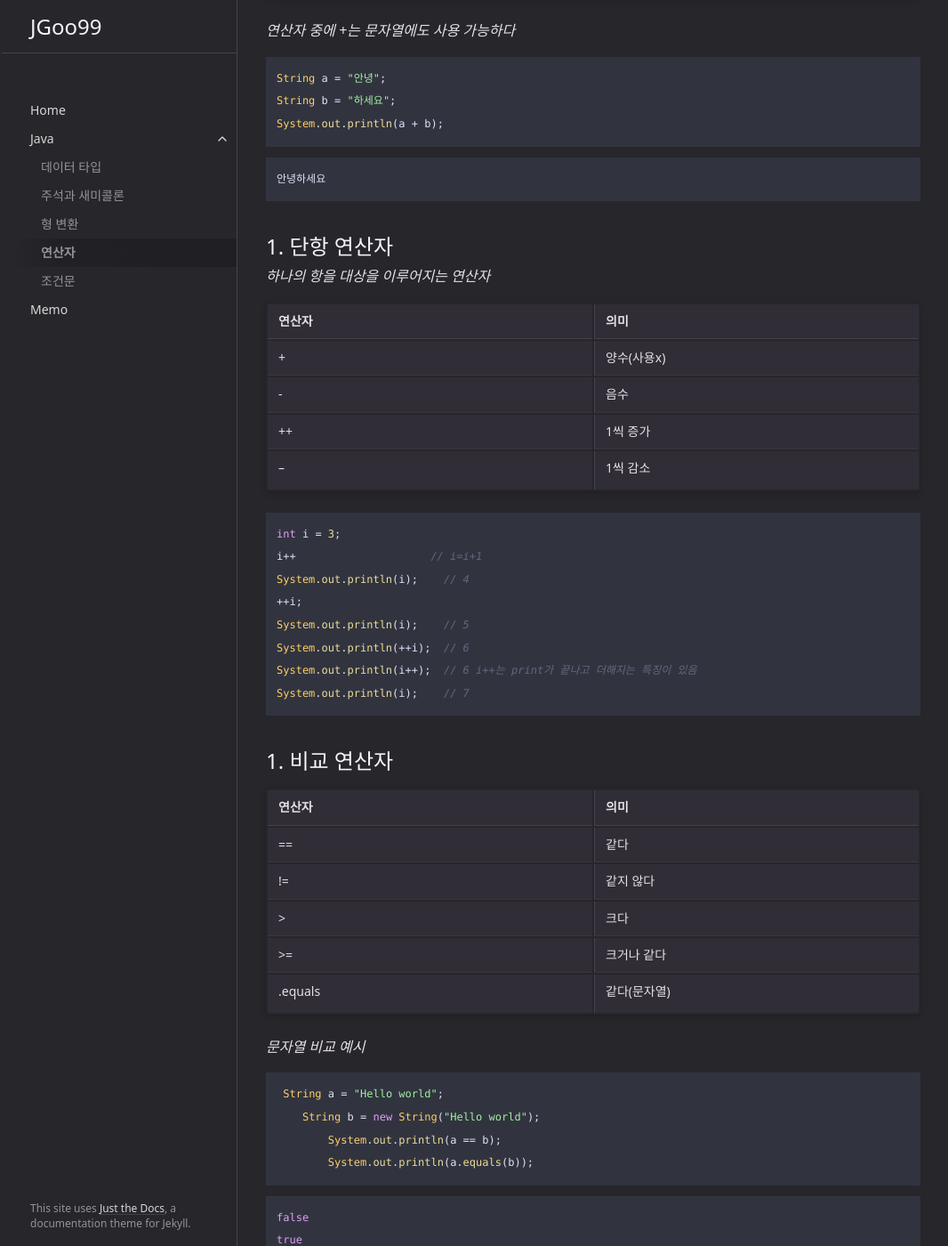
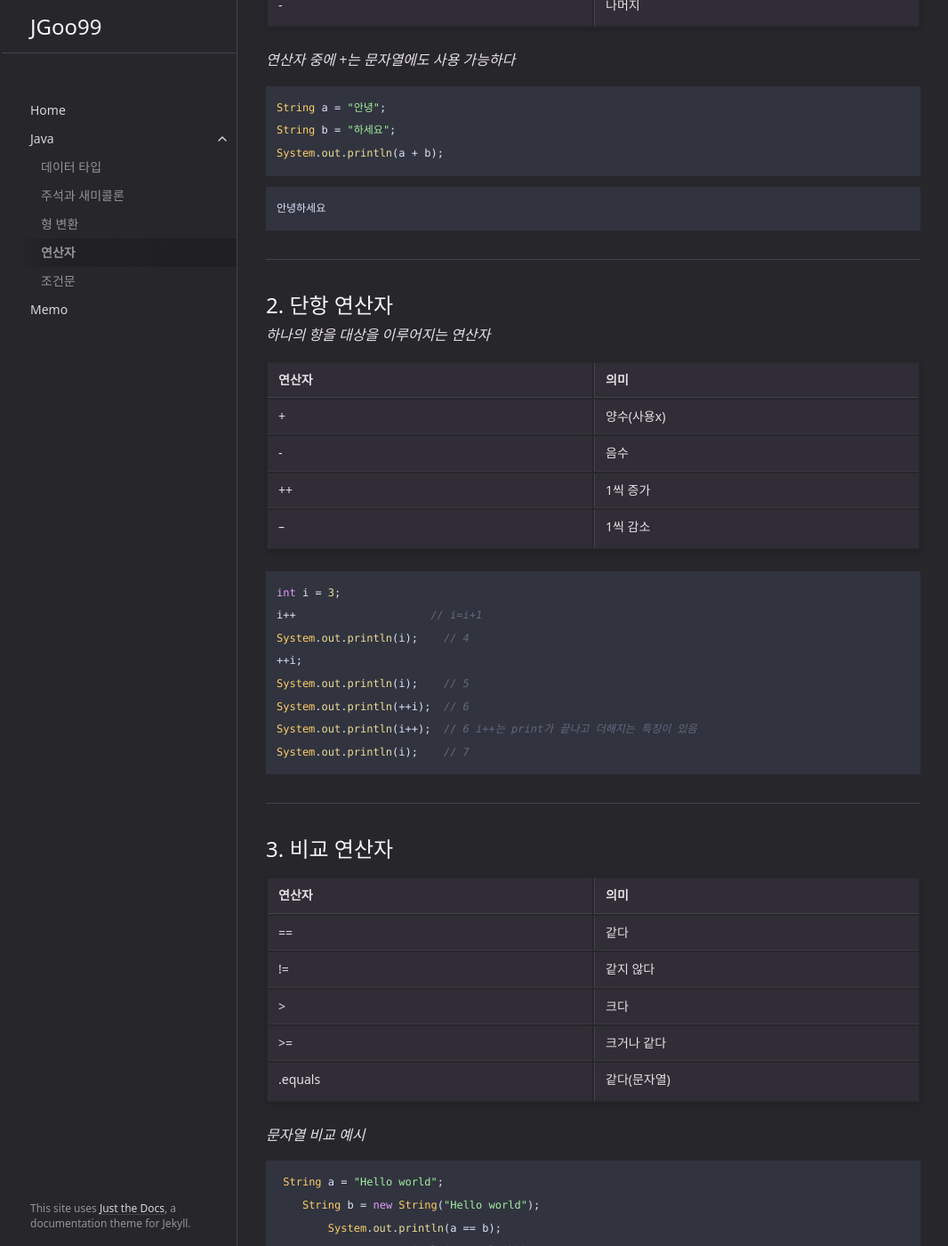
Before and after one commit to JGoo99/JGoo99.github.io, a Jekyll site: the page built from docs/java.md/operator.md, in a window 1280 px wide and 1400 px high, scrolled down 487 px. Shown: the whole window at 89% size, without its empty margins (105-1171 px from the left). Built offline with Jekyll 4.4.1, drawn with Linux system fonts in a browser that asks for light colours.

````diff
--- a/docs/java.md/operator.md
+++ b/docs/java.md/operator.md
@@ -6,6 +6,8 @@ nav_order: 4
 ---
 
 # IV. 연산자
+
+---
 
 ## 1. 산술 연산자
 
@@ -23,11 +25,13 @@ String a = "안녕";
 String b = "하세요";
 System.out.println(a + b);
 ```
-```
+```markdown
 안녕하세요
 ```
 
-## 1. 단항 연산자
+---
+
+## 2. 단항 연산자
 _하나의 항을 대상을 이루어지는 연산자_
 
 | 연산자   | 의미       |
@@ -48,7 +52,9 @@ System.out.println(i++);  // 6 i++는 print가 끝나고 더해지는 특징이
 System.out.println(i);    // 7
 ```
 
-## 1. 비교 연산자
+---
+
+## 3. 비교 연산자
 
 | 연산자    | 의미       |
 |:--------|:----------|
@@ -70,8 +76,11 @@ false
 true
 ```
 
-## 1. 논리 연산자
+---
 
+## 4. 논리 연산자
+
+---
 
 
 
````
Also changed, not shown: docs/index-test.md (+3 -0 lines), docs/java.md/conditon.md (+2 -2 lines).
